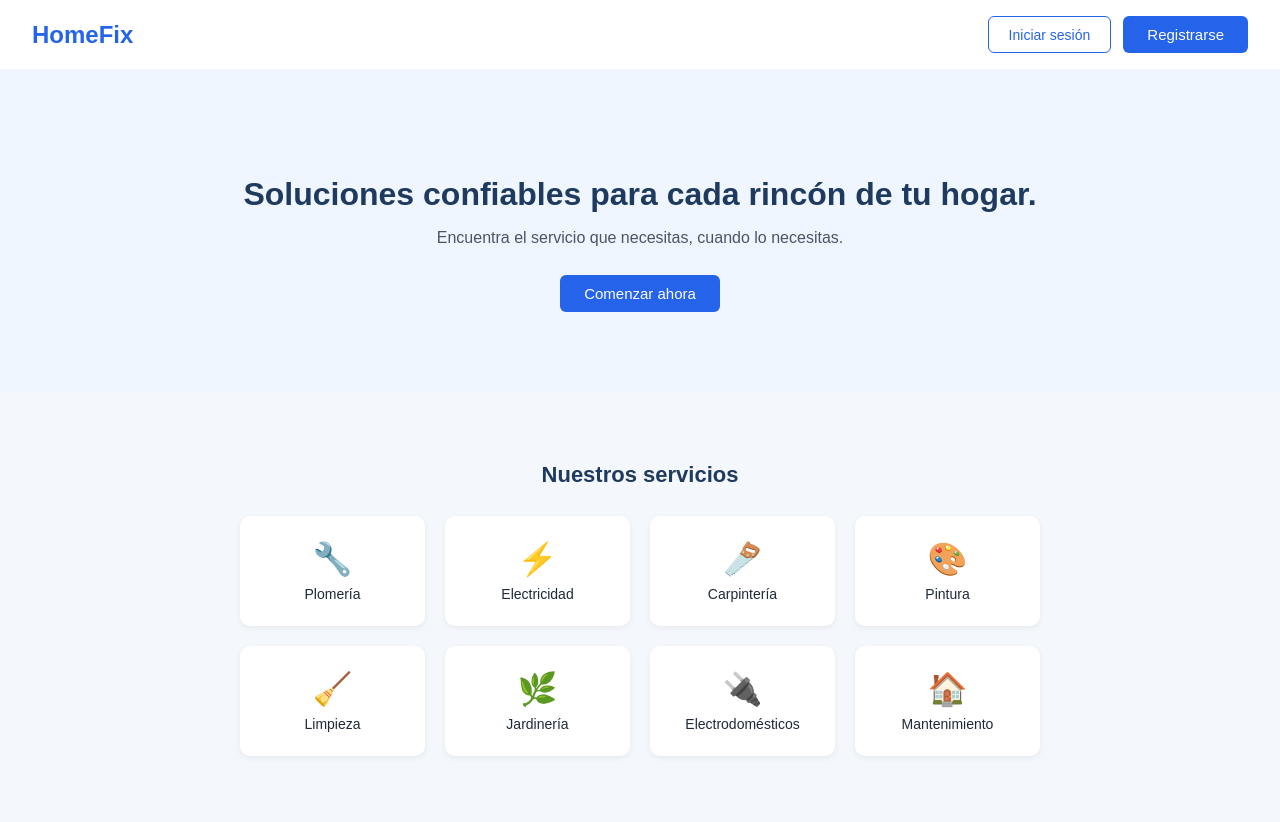
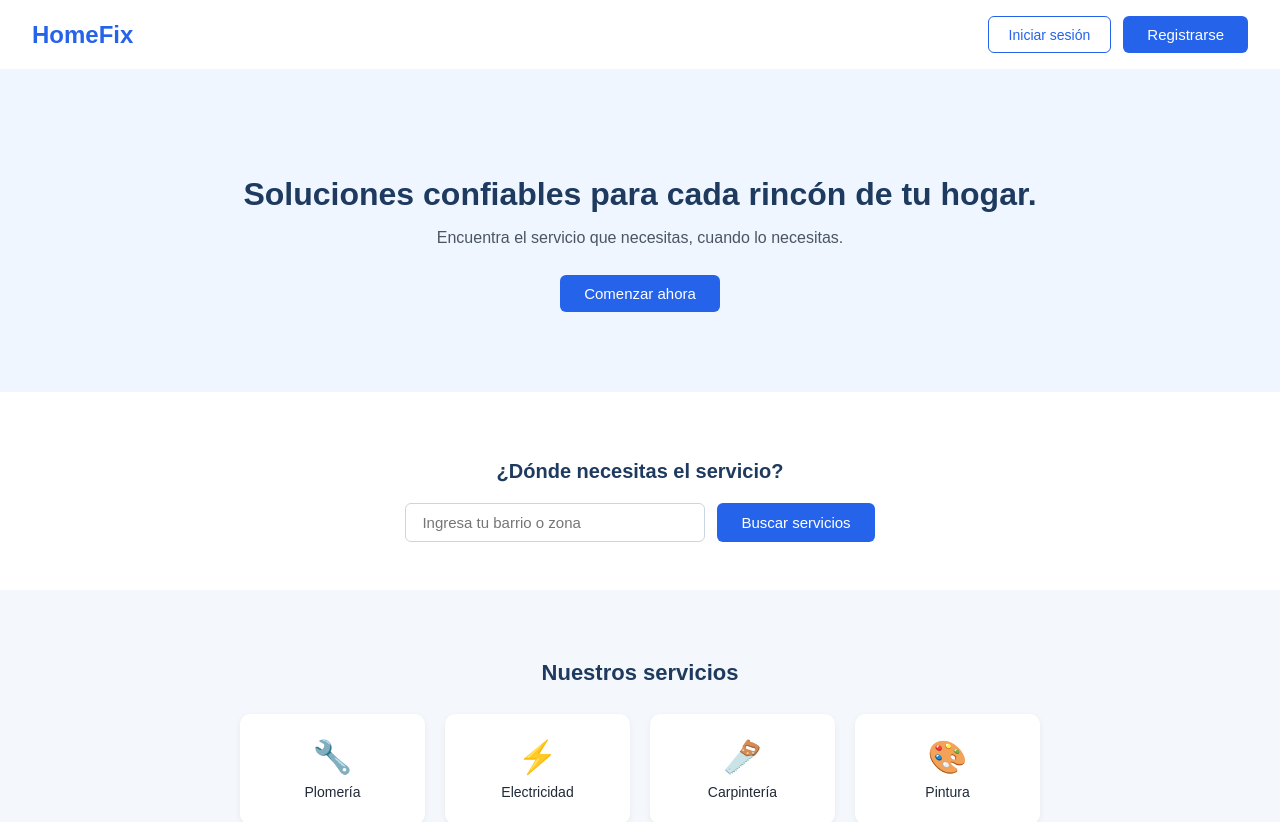
Before and after one commit to MBeta032/HOMEFIX, a React (Vite) app: page / in a window 1280 px wide. Shown: the top 822 px of the page. Built offline with nearby package versions, Linux system fonts and the light colour scheme.

Commit message:
✨ Add HU-002 busqueda por zona en home

```diff
--- a/src/pages/HomePublica.tsx
+++ b/src/pages/HomePublica.tsx
@@ -1,3 +1,4 @@
+import { useState } from "react";
 import { useNavigate } from "react-router-dom";
 import "../styles/HomePublica.css";
 
@@ -14,6 +15,16 @@ const servicios = [
 
 function HomePublica() {
   const navigate = useNavigate();
+  const [zona, setZona] = useState("");
+  const [resultado, setResultado] = useState("");
+
+  function handleBuscar() {
+    if (zona.trim() === "") {
+      setResultado("Por favor ingresa una zona o barrio.");
+      return;
+    }
+    setResultado(`Buscando servicios en: ${zona}`);
+  }
 
   return (
     <div className="home-container">
@@ -35,6 +46,23 @@ function HomePublica() {
         </button>
       </section>
 
+      <section className="home-busqueda">
+        <h3>¿Dónde necesitas el servicio?</h3>
+        <div className="busqueda-contenedor">
+          <input
+            type="text"
+            placeholder="Ingresa tu barrio o zona"
+            value={zona}
+            onChange={(e) => setZona(e.target.value)}
+            className="busqueda-input"
+          />
+          <button onClick={handleBuscar} className="btn-primary">
+            Buscar servicios
+          </button>
+        </div>
+        {resultado && <p className="busqueda-resultado">{resultado}</p>}
+      </section>
+
       <section className="home-servicios">
         <h3>Nuestros servicios</h3>
         <div className="servicios-grid">
--- a/src/styles/HomePublica.css
+++ b/src/styles/HomePublica.css
@@ -64,6 +64,45 @@
   font-size: 15px !important;
 }
 
+/* BÚSQUEDA POR ZONA */
+.home-busqueda {
+  text-align: center;
+  padding: 48px 32px;
+  background-color: #ffffff;
+}
+
+.home-busqueda h3 {
+  font-size: 20px;
+  color: #1e3a5f;
+  margin-bottom: 20px;
+}
+
+.busqueda-contenedor {
+  display: flex;
+  justify-content: center;
+  gap: 12px;
+  flex-wrap: wrap;
+}
+
+.busqueda-input {
+  padding: 10px 16px;
+  border: 1px solid #cbd5e1;
+  border-radius: 6px;
+  font-size: 15px;
+  width: 300px;
+  outline: none;
+}
+
+.busqueda-input:focus {
+  border-color: #2563eb;
+}
+
+.busqueda-resultado {
+  margin-top: 16px;
+  color: #2563eb;
+  font-size: 15px;
+}
+
 /* SERVICIOS */
 .home-servicios {
   padding: 48px 32px;
```
